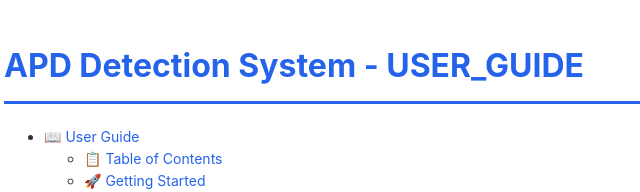
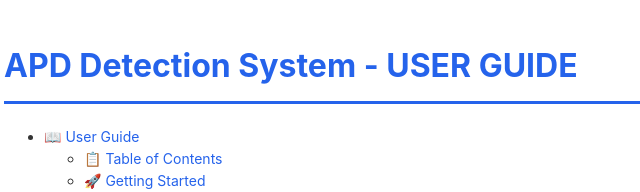
Before and after one commit to raflimuhammadd/obj-config, a website: page USER_GUIDE.html in a window 1280 px wide. Shown: the top 192 px of the page, 186-826 px from the left. Drawn offline with Linux system fonts and the light colour scheme.

Commit message:
change title user guide

```diff
--- a/USER_GUIDE.html
+++ b/USER_GUIDE.html
@@ -229,7 +229,7 @@
   </head>
   <body>
     <header id="title-block-header">
-      <h1 class="title">APD Detection System - USER_GUIDE</h1>
+      <h1 class="title">APD Detection System - USER GUIDE</h1>
     </header>
     <nav id="TOC" role="doc-toc">
       <ul>
```
